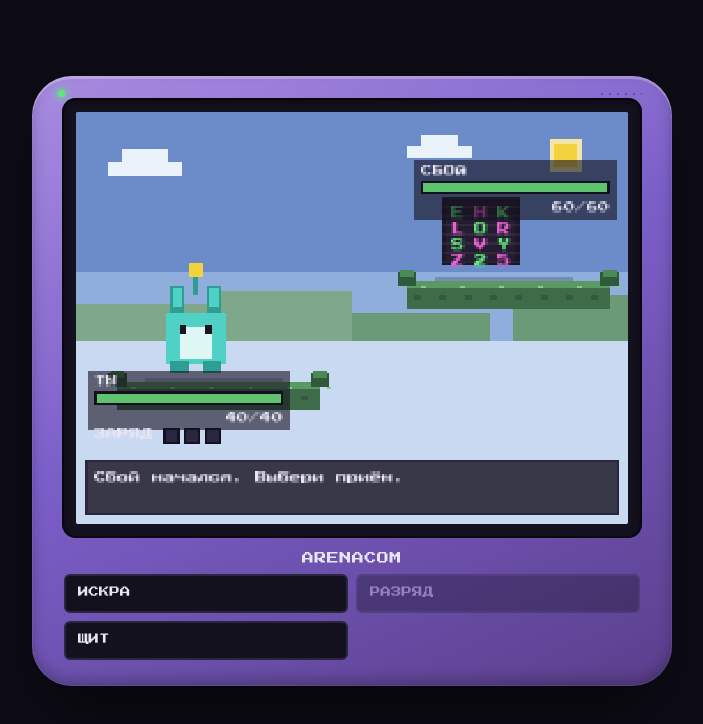
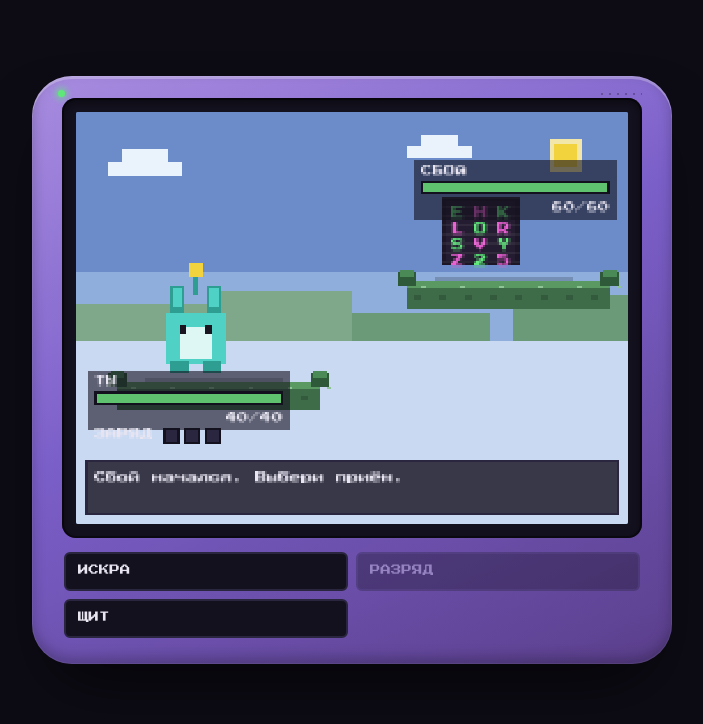
Before and after one commit to mdsssa/getPartOfCode, a plain HTML site: page JRPG/index.html in a window 1280 px wide. Shown: the whole page, without its empty margins (288-991 px from the left). Drawn offline with Linux system fonts and the light colour scheme.

Commit message:
updated platfomer

```diff
--- a/JRPG/index.html
+++ b/JRPG/index.html
@@ -267,7 +267,7 @@
     </div>
   </div>
 
-  <p class="console-name">ARENACOM</p>
+  <p class="console-name"></p>
 
   <div class="skill-menu">
     <button class="skill-btn" id="btnSpark">ИСКРА<span class="skill-desc"></span></button>
```
